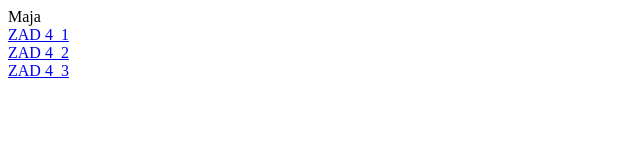
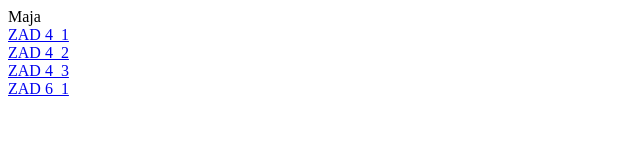
Before and after one commit to Maja132/indeks.html, a plain HTML site: page ZAD4_4.html in a window 1280 px wide. Shown: the full height of the page, 0-640 px from the left. Drawn offline with Linux system fonts and the light colour scheme.

Commit message:
Add files via upload

```diff
--- a/ZAD4_4.html
+++ b/ZAD4_4.html
@@ -12,6 +12,8 @@ Maja<br>
 <a href="file:///C:/Users/huber/Desktop/Maja/informatyka/zad4_2.html">ZAD 4_2</a>
 <br>
 <a href= "file:///C:/Users/huber/Desktop/Maja/informatyka/index.html"> ZAD 4_3</a>
+<br>
+<a href= "file:///C:/Users/huber/Desktop/Maja/informatyka/obliczenia1.html"> ZAD 6_1</a>
 
 
 
```
